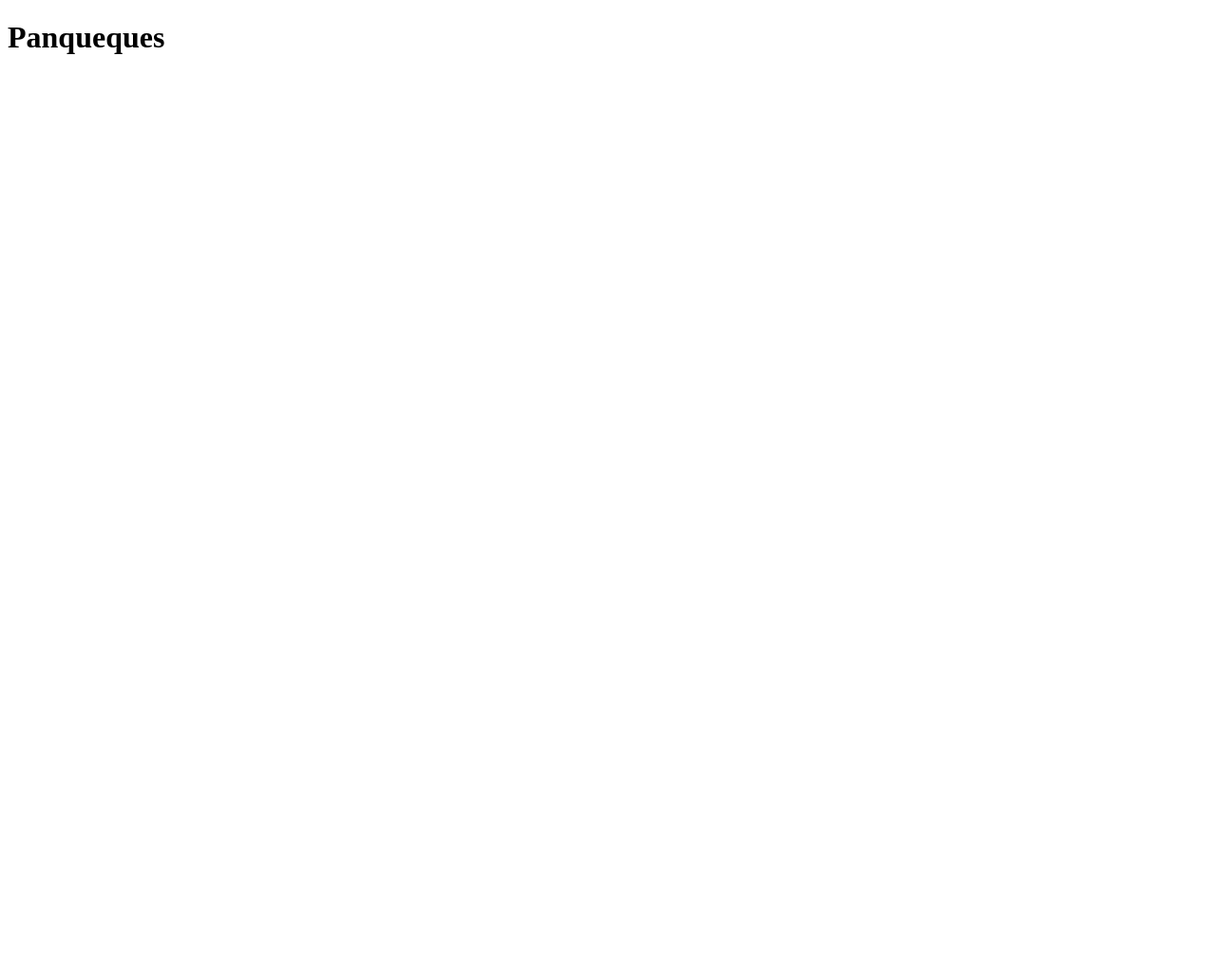
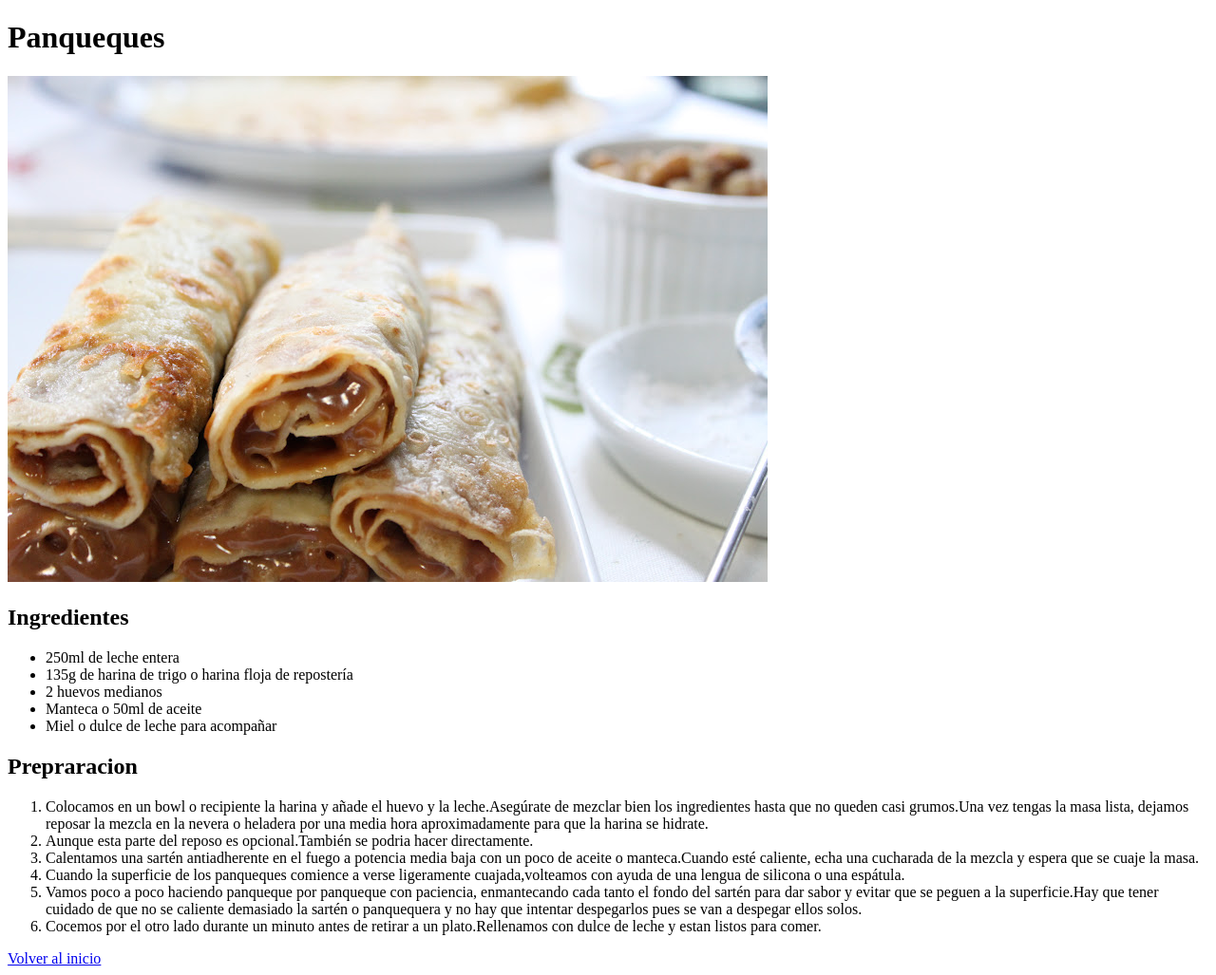
Before and after one commit to BeluBel90/odin-recipes, a plain HTML site: page recipes/panqueques.html in a window 1280 px wide. Shown: the whole page at 95% size. Before the commit the page ends 800 px from the top, so only its background shows below. Drawn offline with Linux system fonts and the light colour scheme.

Commit message:
Agrego imagen panqueques+receta

```diff
--- a/recipes/panqueques.html
+++ b/recipes/panqueques.html
@@ -8,5 +8,25 @@
 </head>
 <body>
     <h1>Panqueques</h1>
+    <img src="../imagenes/panqueques.jpg"><br>
+    <h2>Ingredientes</h2>
+    <ul>
+        <li>250ml de leche entera</li>
+        <li>135g de harina de trigo o harina floja de repostería</li>
+        <li> 2 huevos medianos</li>
+        <li>Manteca o 50ml de aceite</li>
+        <li>Miel o dulce de leche para acompañar</li>
+    </ul>
+     <h2>Prepraracion</h2>
+     <ol>
+        <li>Colocamos en un bowl o recipiente la harina y añade el huevo y la leche.Asegúrate de mezclar bien los ingredientes hasta que no queden casi grumos.Una vez tengas la masa lista, dejamos reposar la mezcla en la nevera o heladera por una media hora aproximadamente para que la harina se hidrate.</li>
+        <li>Aunque esta parte del reposo es opcional.También se podria hacer directamente.</li>
+        <li>Calentamos una sartén antiadherente en el fuego a potencia media baja con un poco de aceite o manteca.Cuando esté caliente, echa una cucharada de la mezcla y espera que se cuaje la masa.</li>
+        <li>Cuando la superficie de los panqueques comience a verse ligeramente cuajada,volteamos con ayuda de una lengua de silicona o una espátula.</li>
+        <li>Vamos poco a poco haciendo panqueque por panqueque con paciencia, enmantecando cada tanto el fondo del sartén para dar sabor y evitar que se peguen a la superficie.Hay que tener cuidado de que no se caliente demasiado la sartén o panquequera y no hay que intentar despegarlos pues se van a despegar ellos solos. </li>
+        <li>Cocemos por el otro lado durante un minuto antes de retirar a un plato.Rellenamos con dulce de leche y estan listos para comer.</li>
+     </ol>
+
+    <a href="../index.html">Volver al inicio</a>
 </body>
 </html>
```
